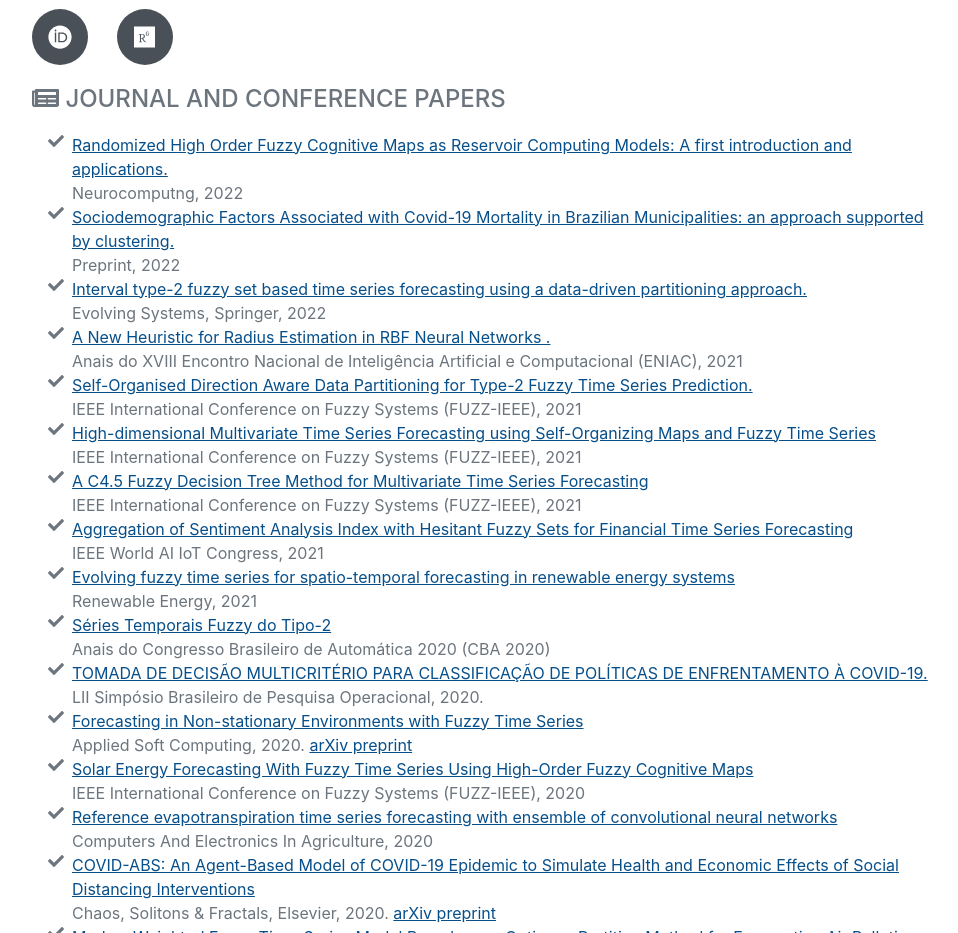
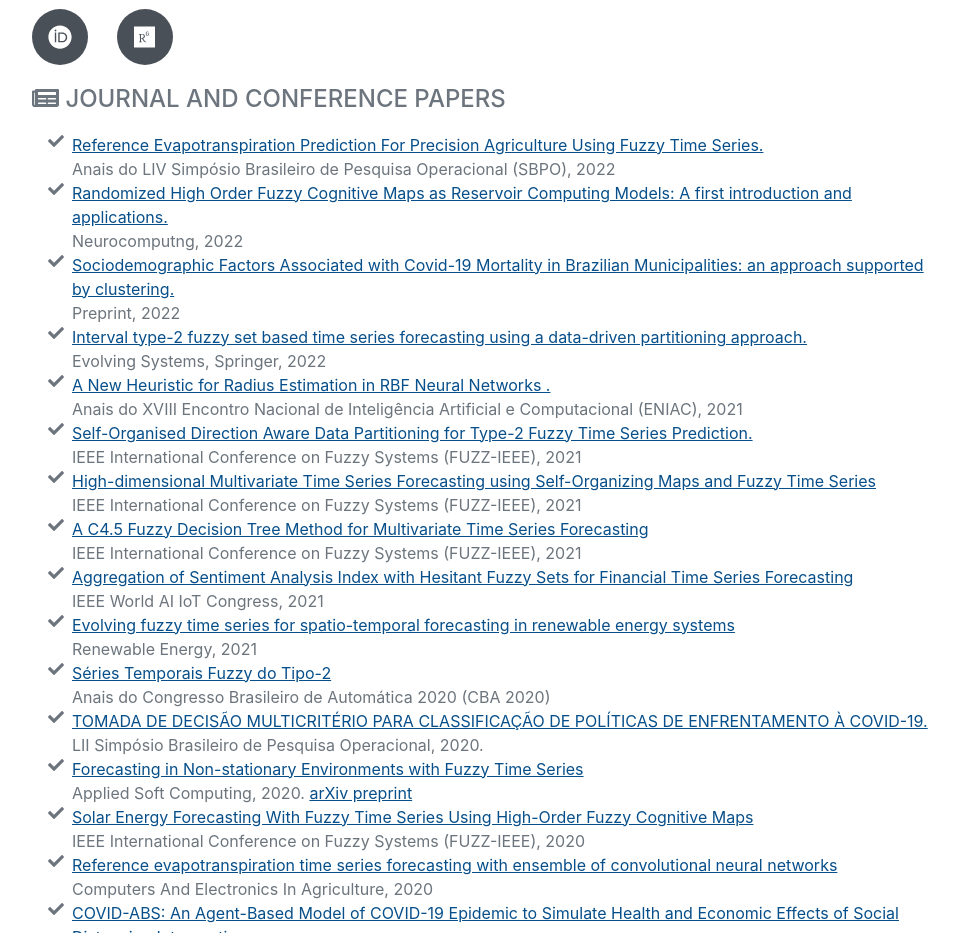
Before and after one commit to petroniocandido/petroniocandido.github.io, a plain HTML site: page index.html in a window 1280 px wide. Shown: the part 5820-6753 px from the top of the page, without its empty margins (288-1246 px from the left). Drawn offline with nearby package versions, Linux system fonts and the light colour scheme; a web font is replaced by a local one.

Commit message:
Update index.html

```diff
--- a/index.html
+++ b/index.html
@@ -418,6 +418,7 @@
         </div>
         <div class="subheading mb-3"><i class="fas fa-newspaper"></i> Journal and conference papers</div>
         <ul class="fa-ul mb-0">
+		<li><i class="fa-li fa fa-check"></i><a href="https://proceedings.science/sbpo/sbpo-2022/trabalhos/reference-evapotranspiration-prediction-for-precision-agriculture-using-fuzzy-ti">Reference Evapotranspiration Prediction For Precision Agriculture Using Fuzzy Time Series.</a><br />  Anais do LIV Simpósio Brasileiro de Pesquisa Operacional (SBPO), 2022</li>
 		<li><i class="fa-li fa fa-check"></i><a href="https://doi.org/10.1016/j.neucom.2022.09.030">Randomized High Order Fuzzy Cognitive Maps as Reservoir Computing Models: A first introduction and applications.</a><br />  Neurocomputng, 2022</li>
 		<li><i class="fa-li fa fa-check"></i><a href="https://doi.org/10.21203/rs.3.rs-1889058/v1">Sociodemographic Factors Associated with Covid-19 Mortality in Brazilian Municipalities: an approach supported by clustering.</a><br />  Preprint, 2022</li>
 		<li><i class="fa-li fa fa-check"></i><a href="https://doi.org/10.1007/s12530-022-09452-2">Interval type-2 fuzzy set based time series forecasting using a data-driven partitioning approach.</a><br />  Evolving Systems, Springer, 2022</li>
```
